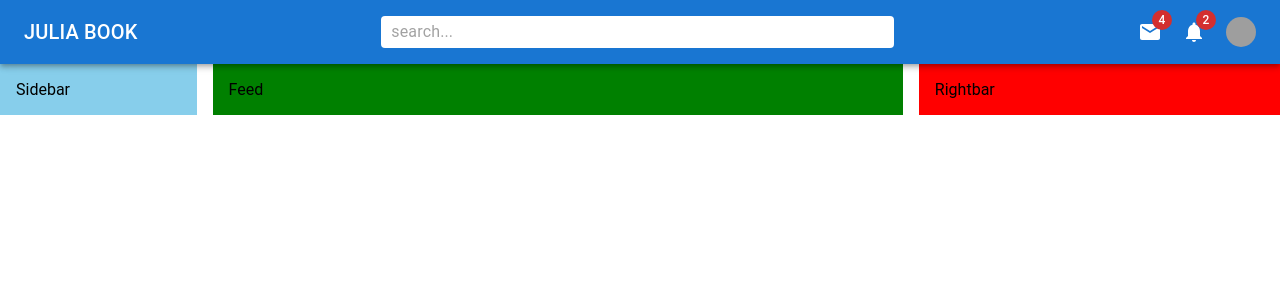
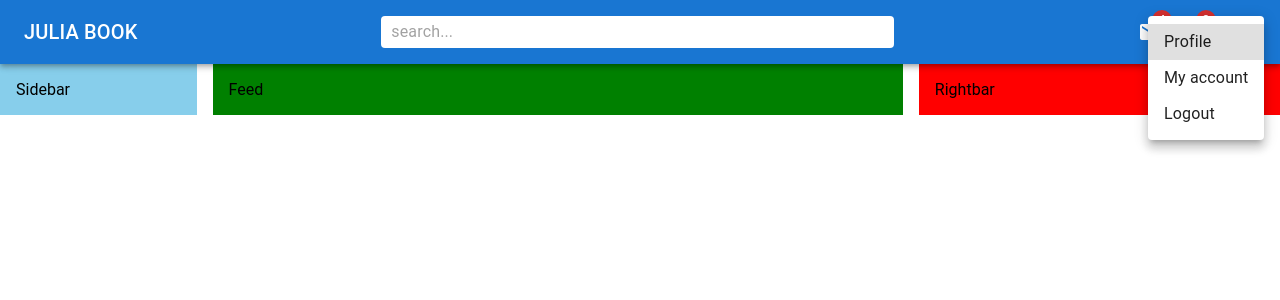
Before and after one commit to Juliaxtran/facebook-_responsive_project, a React (Create React App) app: page / in a window 1280 px wide. Both pictures are taken after a click on the element 1241 px from the left and 32 px from the top of the page. Shown: the top 300 px of the page. Built offline with nearby package versions, Linux system fonts and the light colour scheme; grey boxes are pictures that could not be loaded.

Commit message:
Add drop down menu to navbar

```diff
--- a/src/components/Navbar.js
+++ b/src/components/Navbar.js
@@ -1,4 +1,4 @@
-import { AppBar, Toolbar, styled, Typography, Box, InputBase , Badge, Avatar} from '@mui/material'
+import { AppBar, Toolbar, styled, Typography, Box, InputBase , Badge, Avatar, Menu, MenuItem} from '@mui/material'
 import React from 'react'
 import NightlifeIcon from '@mui/icons-material/Nightlife';
 import MailIcon from '@mui/icons-material/Mail';
@@ -39,7 +39,13 @@ display:  'flex'
 
 }));
 
+const handleClose = () => {
+  console.log('close')
+}
+
 const Navbar = () => {
+  const [open, setOpen] = React.useState(false);
+
   return (
     <AppBar position='sticky'>
       <StyledToolbar>
@@ -53,13 +59,36 @@ const Navbar = () => {
           <Badge badgeContent={2} color="error">
             <Notification />
           </Badge>
-          <Avatar sx={{width: 30, height: 30}} src='https://images.pexels.com/photos/1239291/pexels-photo-1239291.jpeg?auto=compress&cs=tinysrgb&w=1260&h=750&dpr=1'/>
+          <Avatar sx={{width: 30, height: 30}}
+          src='https://images.pexels.com/photos/1239291/pexels-photo-1239291.jpeg?auto=compress&cs=tinysrgb&w=1260&h=750&dpr=1'
+          onClick = {e => setOpen(true)}/>
         </Icons>
         <UserBox >
-        <Avatar sx={{width: 30, height: 30}} src='https://images.pexels.com/photos/1239291/pexels-photo-1239291.jpeg?auto=compress&cs=tinysrgb&w=1260&h=750&dpr=1'/>
+        <Avatar
+        sx={{width: 30, height: 30}}
+        src='https://images.pexels.com/photos/1239291/pexels-photo-1239291.jpeg?auto=compress&cs=tinysrgb&w=1260&h=750&dpr=1'
+        onClick = {e => setOpen(true)}/>
         <Typography variant='span'>Julia</Typography>
         </UserBox>
       </StyledToolbar>
+      <Menu
+        id="demo-positioned-menu"
+        aria-labelledby="demo-positioned-button"
+        open={open}
+        onClose={e => setOpen(false)}
+        anchorOrigin={{
+          vertical: 'top',
+          horizontal: 'right',
+        }}
+        transformOrigin={{
+          vertical: 'top',
+          horizontal: 'right',
+        }}
+      >
+        <MenuItem >Profile</MenuItem>
+        <MenuItem >My account</MenuItem>
+        <MenuItem >Logout</MenuItem>
+      </Menu>
 
     </AppBar>
   )
```
